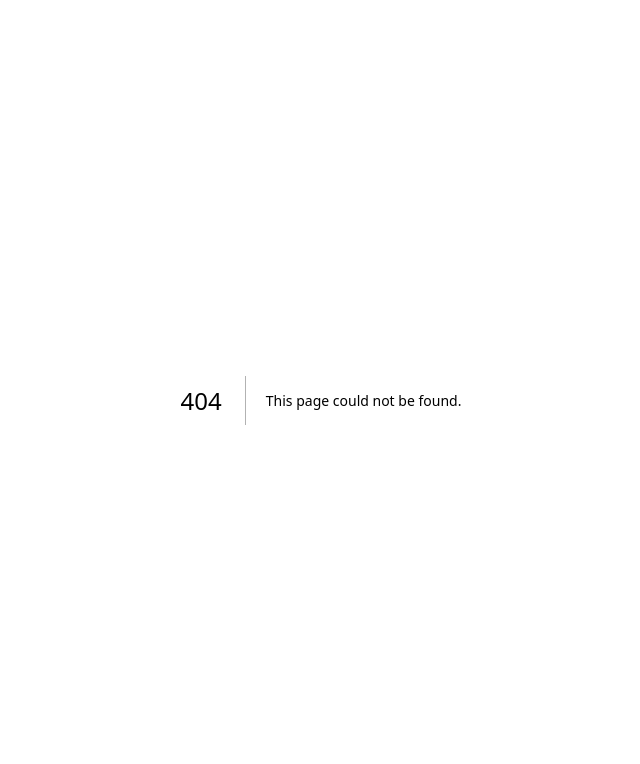
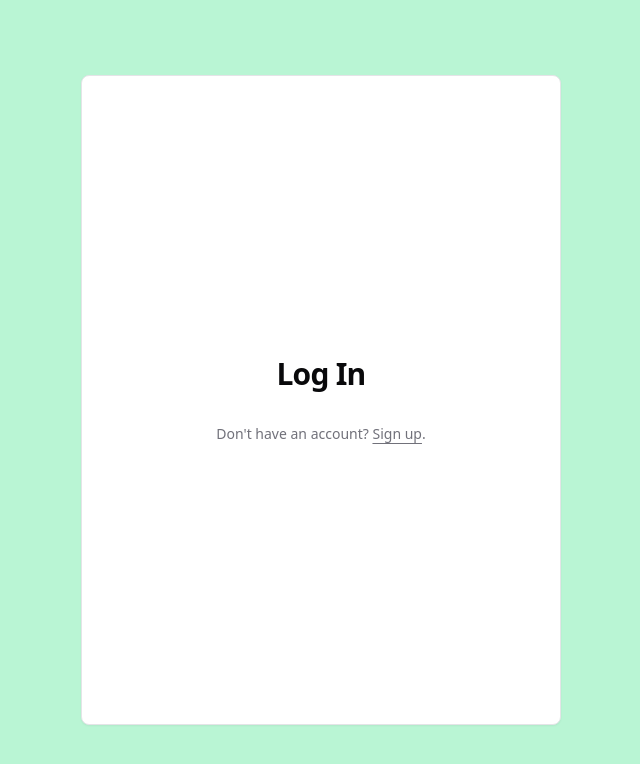
Before and after one commit to dyzhuu/BeMindful, a Next.js app: page /login in a window 1280 px wide. Before the commit this address had no page. Shown: the top 764 px of the page, without its empty margins (319-959 px from the left). Built offline with nearby package versions, Linux system fonts and the light colour scheme.

Commit message:
clean up

```diff
--- a/package.json
+++ b/package.json
@@ -14,6 +14,7 @@
     "@mui/material": "^5.14.4",
     "@prisma/client": "^5.1.1",
     "@radix-ui/react-separator": "^1.0.3",
+    "@radix-ui/react-slot": "^1.0.2",
     "@types/css-modules": "^1.0.2",
     "@types/node": "20.4.10",
     "@types/react": "18.2.20",
--- /dev/null
+++ b/src/components/ui/button.tsx
@@ -0,0 +1,56 @@
+import * as React from "react"
+import { Slot } from "@radix-ui/react-slot"
+import { cva, type VariantProps } from "class-variance-authority"
+
+import { cn } from "@/lib/utils"
+
+const buttonVariants = cva(
+  "inline-flex items-center justify-center rounded-md text-sm font-medium ring-offset-background transition-colors focus-visible:outline-none focus-visible:ring-2 focus-visible:ring-ring focus-visible:ring-offset-2 disabled:pointer-events-none disabled:opacity-50",
+  {
+    variants: {
+      variant: {
+        default: "bg-primary text-primary-foreground hover:bg-primary/90",
+        destructive:
+          "bg-destructive text-destructive-foreground hover:bg-destructive/90",
+        outline:
+          "border border-input bg-background hover:bg-accent hover:text-accent-foreground",
+        secondary:
+          "bg-secondary text-secondary-foreground hover:bg-secondary/80",
+        ghost: "hover:bg-accent hover:text-accent-foreground",
+        link: "text-primary underline-offset-4 hover:underline",
+      },
+      size: {
+        default: "h-10 px-4 py-2",
+        sm: "h-9 rounded-md px-3",
+        lg: "h-11 rounded-md px-8",
+        icon: "h-10 w-10",
+      },
+    },
+    defaultVariants: {
+      variant: "default",
+      size: "default",
+    },
+  }
+)
+
+export interface ButtonProps
+  extends React.ButtonHTMLAttributes<HTMLButtonElement>,
+    VariantProps<typeof buttonVariants> {
+  asChild?: boolean
+}
+
+const Button = React.forwardRef<HTMLButtonElement, ButtonProps>(
+  ({ className, variant, size, asChild = false, ...props }, ref) => {
+    const Comp = asChild ? Slot : "button"
+    return (
+      <Comp
+        className={cn(buttonVariants({ variant, size, className }))}
+        ref={ref}
+        {...props}
+      />
+    )
+  }
+)
+Button.displayName = "Button"
+
+export { Button, buttonVariants }
--- /dev/null
+++ b/src/components/ui/card.tsx
@@ -0,0 +1,79 @@
+import * as React from "react"
+
+import { cn } from "@/lib/utils"
+
+const Card = React.forwardRef<
+  HTMLDivElement,
+  React.HTMLAttributes<HTMLDivElement>
+>(({ className, ...props }, ref) => (
+  <div
+    ref={ref}
+    className={cn(
+      "rounded-lg border bg-card text-card-foreground shadow-sm",
+      className
+    )}
+    {...props}
+  />
+))
+Card.displayName = "Card"
+
+const CardHeader = React.forwardRef<
+  HTMLDivElement,
+  React.HTMLAttributes<HTMLDivElement>
+>(({ className, ...props }, ref) => (
+  <div
+    ref={ref}
+    className={cn("flex flex-col space-y-1.5 p-6", className)}
+    {...props}
+  />
+))
+CardHeader.displayName = "CardHeader"
+
+const CardTitle = React.forwardRef<
+  HTMLParagraphElement,
+  React.HTMLAttributes<HTMLHeadingElement>
+>(({ className, ...props }, ref) => (
+  <h3
+    ref={ref}
+    className={cn(
+      "text-2xl font-semibold leading-none tracking-tight",
+      className
+    )}
+    {...props}
+  />
+))
+CardTitle.displayName = "CardTitle"
+
+const CardDescription = React.forwardRef<
+  HTMLParagraphElement,
+  React.HTMLAttributes<HTMLParagraphElement>
+>(({ className, ...props }, ref) => (
+  <p
+    ref={ref}
+    className={cn("text-sm text-muted-foreground", className)}
+    {...props}
+  />
+))
+CardDescription.displayName = "CardDescription"
+
+const CardContent = React.forwardRef<
+  HTMLDivElement,
+  React.HTMLAttributes<HTMLDivElement>
+>(({ className, ...props }, ref) => (
+  <div ref={ref} className={cn("p-6 pt-0", className)} {...props} />
+))
+CardContent.displayName = "CardContent"
+
+const CardFooter = React.forwardRef<
+  HTMLDivElement,
+  React.HTMLAttributes<HTMLDivElement>
+>(({ className, ...props }, ref) => (
+  <div
+    ref={ref}
+    className={cn("flex items-center p-6 pt-0", className)}
+    {...props}
+  />
+))
+CardFooter.displayName = "CardFooter"
+
+export { Card, CardHeader, CardFooter, CardTitle, CardDescription, CardContent }
--- /dev/null
+++ b/src/pages/login.tsx
@@ -0,0 +1,27 @@
+import Link from 'next/link';
+import { Suspense } from 'react';
+import { Metadata } from 'next';
+import { Card } from '@/components/ui/card';
+import { Button } from '@/components/ui/button';
+
+export default function LoginPage() {
+  return (
+      <div className='flex justify-center items-center h-[100dvh]'>
+        <Card className='border-card shadow-none md:border-border md:shadow-sm h-[100dvh] w-[100dvw] md:h-fit md:min-h-[650px] md:max-w-[480px] p-10 md:p-16 md:py-24 flex justify-center items-center'>
+          <div className='flex flex-col w-[350px] text-center space-y-8'>
+            <h1 className='text-3xl font-semibold tracking-tight'>Log In</h1>
+            <p className='px-8 text-sm text-muted-foreground'>
+              Don&apos;t have an account?{' '}
+              <Link
+                href='/register'
+                className='underline underline-offset-4 hover:text-primary'
+              >
+                Sign up
+              </Link>
+              .
+            </p>
+          </div>
+        </Card>
+      </div>
+  );
+}
--- a/src/pages/profile.tsx
+++ b/src/pages/profile.tsx
@@ -4,8 +4,9 @@
 import { useRouter } from 'next/router'
 import styles from './profile.module.css';
 import {useState, useEffect} from 'react'
-import defaultpfp from "../../public/images/Default_pfp.svg"
-import FriendCard from '../components/FriendCard';
+import defaultpfp from "../assets/Default_pfp.svg"
+import { Separator } from "@/components/ui/separator"
+import FriendCard from '@/components/FriendCard';
 
 const inter = Inter({ subsets: ['latin'] })
 
--- a/src/styles/globals.css
+++ b/src/styles/globals.css
@@ -2,20 +2,78 @@
 @tailwind components;
 @tailwind utilities;
 
-:root {
-  --foreground-rgb: 0, 0, 0;
-  --background-start-rgb: 214, 219, 220;
-  --background-end-rgb: 220,243,230;
+@layer base {
+  :root {
+    --background: 0 0% 100%;
+    --foreground: 240 10% 3.9%;
+
+    --card: 0 0% 100%;
+    --card-foreground: 240 10% 3.9%;
+
+    --popover: 0 0% 100%;
+    --popover-foreground: 240 10% 3.9%;
+
+    --primary: 240 5.9% 10%;
+    --primary-foreground: 0 0% 98%;
+
+    --secondary: 240 4.8% 95.9%;
+    --secondary-foreground: 240 5.9% 10%;
+
+    --muted: 240 4.8% 95.9%;
+    --muted-foreground: 240 3.8% 46.1%;
+
+    --accent: 240 4.8% 95.9%;
+    --accent-foreground: 240 5.9% 10%;
+
+    --destructive: 0 84.2% 60.2%;
+    --destructive-foreground: 0 0% 98%;
+
+    --border: 240 5.9% 90%;
+    --input: 240 5.9% 90%;
+    --ring: 240 10% 3.9%;
+
+    --radius: 0.5rem;
+  }
+
+  .dark {
+    --background: 240 10% 3.9%;
+    --foreground: 0 0% 98%;
+
+    --card: 240 10% 3.9%;
+    --card-foreground: 0 0% 98%;
+
+    --popover: 240 10% 3.9%;
+    --popover-foreground: 0 0% 98%;
+
+    --primary: 0 0% 98%;
+    --primary-foreground: 240 5.9% 10%;
+
+    --secondary: 240 3.7% 15.9%;
+    --secondary-foreground: 0 0% 98%;
+
+    --muted: 240 3.7% 15.9%;
+    --muted-foreground: 240 5% 64.9%;
+
+    --accent: 240 3.7% 15.9%;
+    --accent-foreground: 0 0% 98%;
+
+    --destructive: 0 62.8% 30.6%;
+    --destructive-foreground: 0 0% 98%;
+
+    --border: 240 3.7% 15.9%;
+    --input: 240 3.7% 15.9%;
+    --ring: 240 4.9% 83.9%;
+  }
 }
 
-/*
-@media (prefers-color-scheme: dark) {
-  :root {
-    --foreground-rgb: 255, 255, 255;
-    --background-start-rgb: 0, 0, 0;
-    --background-end-rgb: 0, 0, 0;
+@layer base {
+  * {
+    @apply border-border;
   }
-}*/
+  body {
+    @apply bg-background text-foreground;
+  }
+}
 
 .navbar {
   justify-content: center;
--- a/tailwind.config.js
+++ b/tailwind.config.js
@@ -1,76 +1,87 @@
 /** @type {import('tailwindcss').Config} */
 module.exports = {
-  darkMode: ["class"],
+  darkMode: ['class'],
   content: [
     './pages/**/*.{ts,tsx}',
     './components/**/*.{ts,tsx}',
     './app/**/*.{ts,tsx}',
     './src/**/*.{ts,tsx}',
-	],
+  ],
   theme: {
     container: {
       center: true,
-      padding: "2rem",
+      padding: '2rem',
       screens: {
-        "2xl": "1400px",
+        '2xl': '1400px',
       },
     },
     extend: {
+      screens: {
+        '-2xl': { max: '1535px' },
+
+        '-xl': { max: '1279px' },
+
+        '-lg': { max: '1023px' },
+
+        '-md': { max: '767px' },
+
+        '-sm': { max: '639px' },
+      },
       colors: {
-        border: "hsl(var(--border))",
-        input: "hsl(var(--input))",
-        ring: "hsl(var(--ring))",
-        background: "hsl(var(--background))",
-        foreground: "hsl(var(--foreground))",
+        border: 'hsl(var(--border))',
+        input: 'hsl(var(--input))',
+        ring: 'hsl(var(--ring))',
+        background: 'hsl(var(--background))',
+        foreground: 'hsl(var(--foreground))',
         primary: {
-          DEFAULT: "hsl(var(--primary))",
-          foreground: "hsl(var(--primary-foreground))",
+          DEFAULT: 'hsl(var(--primary))',
+          foreground: 'hsl(var(--primary-foreground))',
         },
         secondary: {
-          DEFAULT: "hsl(var(--secondary))",
-          foreground: "hsl(var(--secondary-foreground))",
+          DEFAULT: 'hsl(var(--secondary))',
+          foreground: 'hsl(var(--secondary-foreground))',
         },
         destructive: {
-          DEFAULT: "hsl(var(--destructive))",
-          foreground: "hsl(var(--destructive-foreground))",
+          DEFAULT: 'hsl(var(--destructive))',
+          foreground: 'hsl(var(--destructive-foreground))',
         },
         muted: {
-          DEFAULT: "hsl(var(--muted))",
-          foreground: "hsl(var(--muted-foreground))",
+          DEFAULT: 'hsl(var(--muted))',
+          foreground: 'hsl(var(--muted-foreground))',
         },
         accent: {
-          DEFAULT: "hsl(var(--accent))",
-          foreground: "hsl(var(--accent-foreground))",
+          DEFAULT: 'hsl(var(--accent))',
+          foreground: 'hsl(var(--accent-foreground))',
         },
         popover: {
-          DEFAULT: "hsl(var(--popover))",
-          foreground: "hsl(var(--popover-foreground))",
+          DEFAULT: 'hsl(var(--popover))',
+          foreground: 'hsl(var(--popover-foreground))',
         },
         card: {
-          DEFAULT: "hsl(var(--card))",
-          foreground: "hsl(var(--card-foreground))",
+          DEFAULT: 'hsl(var(--card))',
+          foreground: 'hsl(var(--card-foreground))',
         },
       },
       borderRadius: {
-        lg: "var(--radius)",
-        md: "calc(var(--radius) - 2px)",
-        sm: "calc(var(--radius) - 4px)",
+        lg: 'var(--radius)',
+        md: 'calc(var(--radius) - 2px)',
+        sm: 'calc(var(--radius) - 4px)',
       },
       keyframes: {
-        "accordion-down": {
+        'accordion-down': {
           from: { height: 0 },
-          to: { height: "var(--radix-accordion-content-height)" },
+          to: { height: 'var(--radix-accordion-content-height)' },
         },
-        "accordion-up": {
-          from: { height: "var(--radix-accordion-content-height)" },
+        'accordion-up': {
+          from: { height: 'var(--radix-accordion-content-height)' },
           to: { height: 0 },
         },
       },
       animation: {
-        "accordion-down": "accordion-down 0.2s ease-out",
-        "accordion-up": "accordion-up 0.2s ease-out",
+        'accordion-down': 'accordion-down 0.2s ease-out',
+        'accordion-up': 'accordion-up 0.2s ease-out',
       },
     },
   },
-  plugins: [require("tailwindcss-animate")],
-}
+  plugins: [require('tailwindcss-animate')],
+};
```
Also changed, not shown: tailwind.config.ts (deleted, +0 -20 lines), components.json, 2 other files (tests, documents, lock files or other folders).
